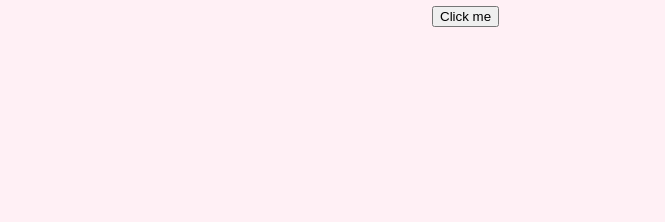
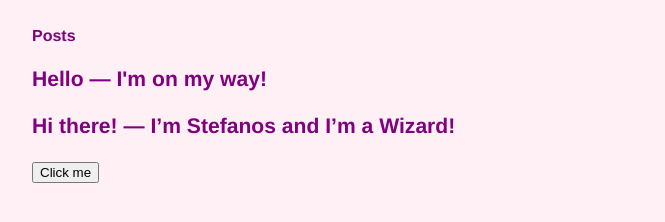
Before and after one commit to stefanosu/myPortfolioSite, a Gatsby site: page / in a window 1280 px wide. Shown: the part 734-956 px from the top of the page, without its empty margins (299-964 px from the left). Before the commit the page ends 809 px from the top, so only its background shows below. Built offline with nearby package versions, Linux system fonts and the light colour scheme; Gatsby itself is replaced by a stand-in of ours; some packages are replaced by stand-ins of ours.

Commit message:
added more pages

```diff
--- a/src/components/content/about.md
+++ b/src/components/content/about.md
@@ -1,6 +1,7 @@
 ---
 section: about
 title: Hello
-description: description
+description: I'm on my way!
 action: Hire me
+date: 2 April, 2020
 ---
--- a/src/components/content/intro.md
+++ b/src/components/content/intro.md
@@ -3,4 +3,5 @@ section: intro
 title: Hi there!
 description: I’m Stefanos and I’m a Wizard!
 action: Hire me
+date: 1 April, 2020
 ---
--- a/src/pages/index.js
+++ b/src/pages/index.js
@@ -1,9 +1,11 @@
 import React from "react"
 import Header from '../components/header'
 import Layout from '../components/layout'
+import {graphql} from 'gatsby'
 
 
-export default () => (
+export default ({data}) => {
+  return (
     <Layout>
       <div style={{ color: `purple`, margin: `3 rem auto`, maxWidth: 600}}>
       <Header headerText="Hello Gatsby!"></Header>
@@ -13,8 +15,41 @@ export default () => (
       src="https://2.bp.blogspot.com/-BMP2l6Hwvp4/TiAxeGx4CTI/AAAAAAAAD_M/XlC_mY3SoEw/s1600/panda-group-eating-bamboo.jpg"
       alt="Group of pandas eating bamboo"
       />
+      <h4>{data.allMarkdownRemark.edges.totalCount}Posts</h4>
+      {data.allMarkdownRemark.edges.map(({node}) => (
+        <div key={node.id}>
+        <h3
+            >
+              {node.frontmatter.title}{" "}
+              <span
+              >
+                — {node.frontmatter.description}
+                  {node.frontmatter.date}
+              </span>
+            </h3>
+            <p>{node.excerpt}</p>
+          </div>
+      ))}
         <button>Click me</button>
       </div>
     </Layout>
-    // <Link to="/contact">Contact</Link>
   )
+}
+
+export const query =  graphql `
+  query {
+    allMarkdownRemark {
+      totalCount
+      edges {
+        node {
+          id
+          frontmatter {
+            title
+            description
+          }
+          excerpt
+        }
+      }
+    }
+  }
+`
```
Lines whose indentation alone changed are shown as unchanged.
